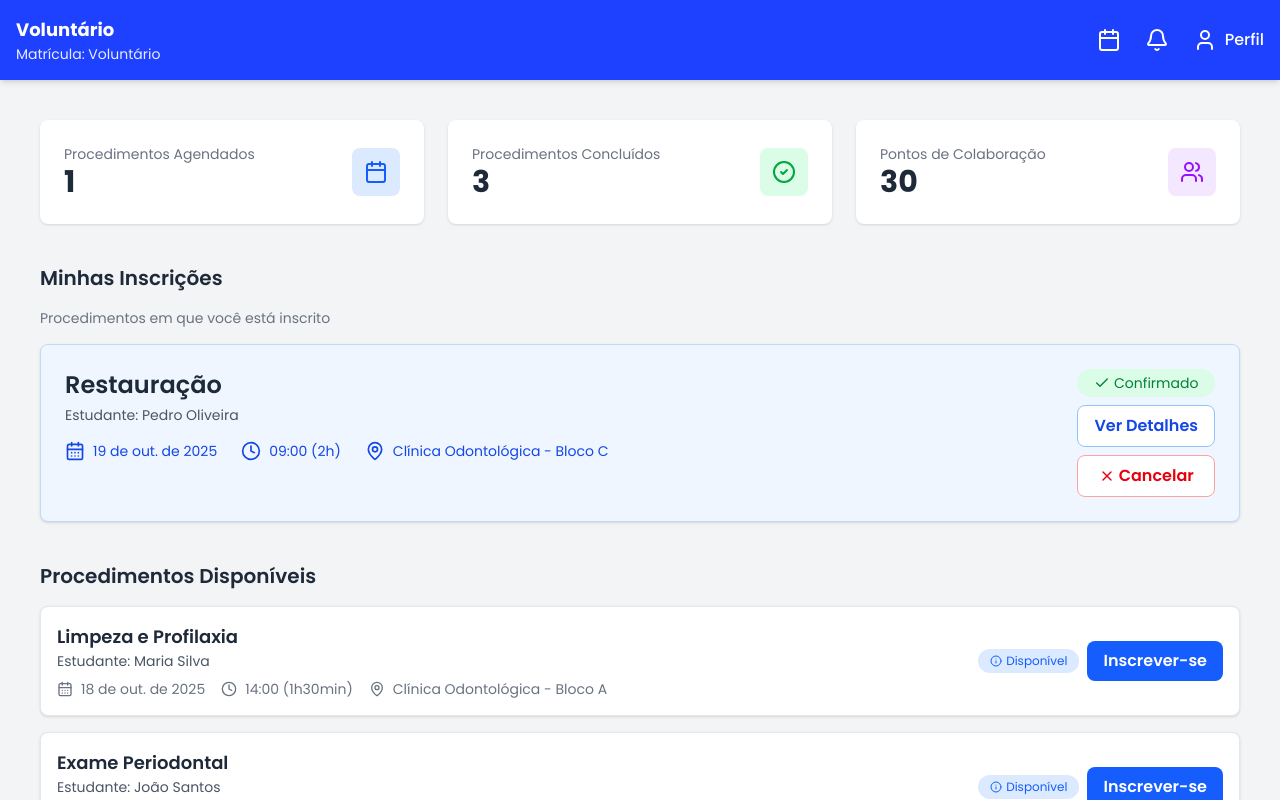
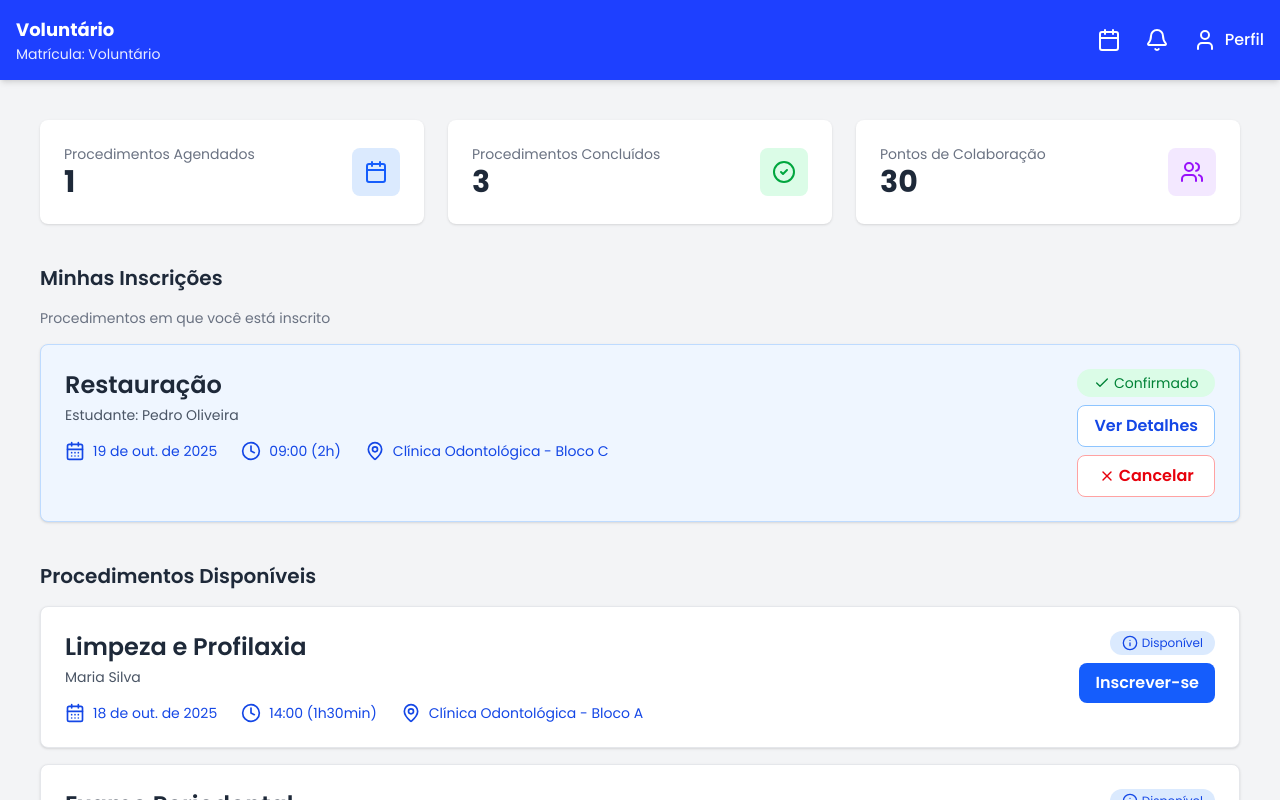
Before and after one commit to cauang/Projeto-UniLink, a React (Vite) app: page /voluntarios in a window 1280 px wide. Shown: the top 800 px of the page. Built offline with nearby package versions, Linux system fonts and the light colour scheme.

Commit message:
Ajustar coisas minimas

```diff
--- a/src/pages/DashboardVoluntario.jsx
+++ b/src/pages/DashboardVoluntario.jsx
@@ -209,27 +209,27 @@ const ProcedimentoInscritoItem = ({ item, onCancelar }) => (
 
 // Componente para o Item de "Procedimentos Disponíveis"
 const ProcedimentoDisponivelItem = ({ item, onInscrever }) => (
-  <div className="bg-white p-4 rounded-lg shadow-sm border border-gray-200">
-    <div className="flex flex-col md:flex-row justify-between items-start md:items-center gap-4">
+  <div className="bg-white p-6 rounded-lg shadow-sm border border-gray-200">
+    <div className="flex flex-col md:flex-row justify-between items-start gap-6">
       {/* Informações */}
       <div className="flex-1">
-        <h3 className="font-semibold text-lg text-gray-800">{item.titulo}</h3>
-        <p className="text-sm text-gray-600">Estudante: {item.estudante}</p>
-        <div className="flex flex-wrap items-center gap-x-4 gap-y-2 text-sm text-gray-500 mt-2">
-          <span className="flex items-center gap-2"><CalendarDays className="h-4 w-4" /> {item.data}</span>
-          <span className="flex items-center gap-2"><Clock className="h-4 w-4" /> {item.hora}</span>
-          <span className="flex items-center gap-2"><MapPin className="h-4 w-4" /> {item.local}</span>
+        <h3 className="font-semibold text-2xl text-gray-800 mb-1">{item.titulo}</h3>
+        <p className="text-sm text-gray-600 mb-4">{item.estudante}</p>
+        <div className="flex flex-wrap items-center gap-x-6 gap-y-2 text-sm text-blue-700 mt-4">
+          <span className="flex items-center gap-2"><CalendarDays className="h-5 w-5" /> {item.data}</span>
+          <span className="flex items-center gap-2"><Clock className="h-5 w-5" /> {item.hora}</span>
+          <span className="flex items-center gap-2"><MapPin className="h-5 w-5" /> {item.local}</span>
         </div>
       </div>
 
       {/* Ação */}
-      <div className="flex flex-col sm:flex-row items-stretch sm:items-center gap-2 w-full sm:w-auto mt-3 md:mt-0">
-        <span className="flex items-center justify-center gap-1 text-xs text-blue-600 bg-blue-100 px-3 py-1 rounded-full w-full sm:w-auto">
-          <Info className="h-3 w-3" /> {item.status}
+      <div className="flex flex-col items-end gap-2 w-full md:w-auto mt-3 md:mt-0">
+        <span className="flex items-center justify-center gap-1 text-xs text-blue-700 bg-blue-100 px-3 py-1 rounded-full w-auto">
+          <Info className="h-4 w-4" /> {item.status}
         </span>
         <button
           onClick={() => onInscrever(item.id)} // Ação de inscrever
-          className="bg-blue-600 text-white font-semibold px-4 py-2 rounded-lg hover:bg-blue-700 w-full sm:w-auto"
+          className="bg-blue-600 text-white font-semibold px-4 py-2 rounded-lg hover:bg-blue-700 w-auto"
         >
           Inscrever-se
         </button>
```
